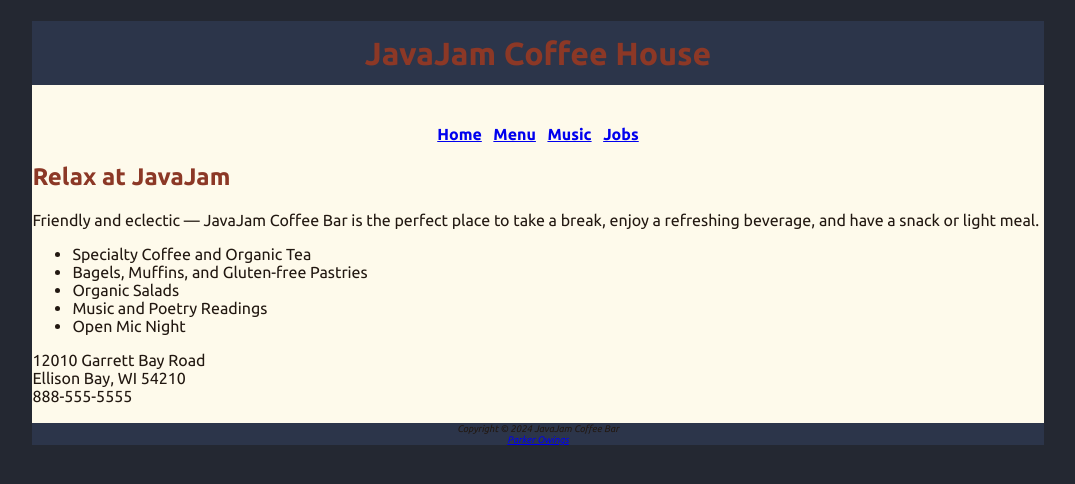
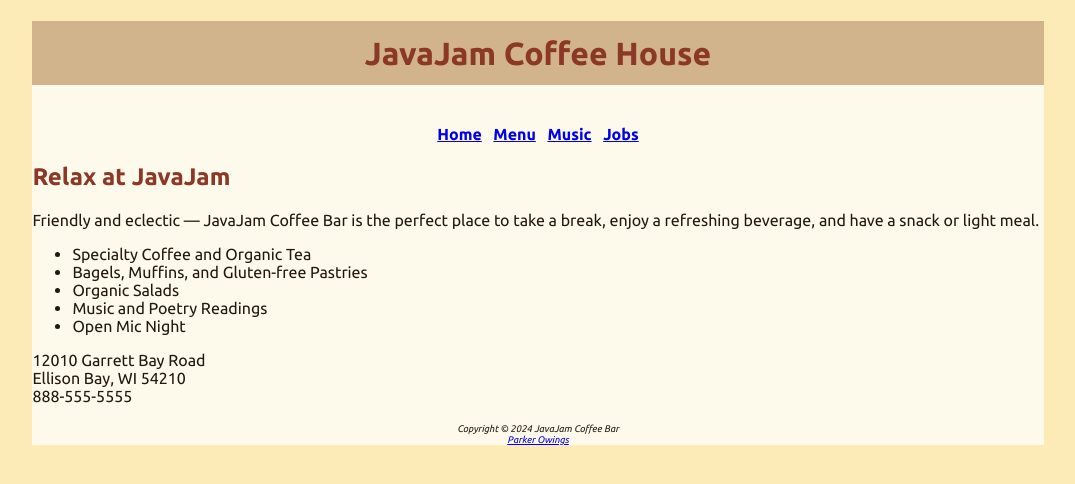
Before and after one commit to sloraris/javajam, a plain HTML site: page index.html in a window 1280 px wide. Shown: the whole page, without its empty margins (102-1177 px from the left). Drawn offline with Linux system fonts and the light colour scheme.

Commit message:
reverted some testing adjustments with background colors

```diff
--- a/javajam.css
+++ b/javajam.css
@@ -2,21 +2,16 @@
 
 @import url('https://fonts.googleapis.com/css2?family=Ubuntu:ital,wght@0,300;0,400;0,500;0,700;1,300;1,400;1,500;1,700&display=swap');
 
-:root {
-    --main-bg-color: #2c354a;
-  }
-
-
 
 /* MAIN PAGE STYLING */
 body {
-    background-color: #242832;
+    background-color: #FCEBB6;
     color: #221811;
     font-family: "Ubuntu", Arial, Helvetica, sans-serif;
 }
 
 header {
-    background-color: var(--main-bg-color);
+    background-color: #D2B48C;
     color: #8C3826;
     text-align: center;
 }
```
